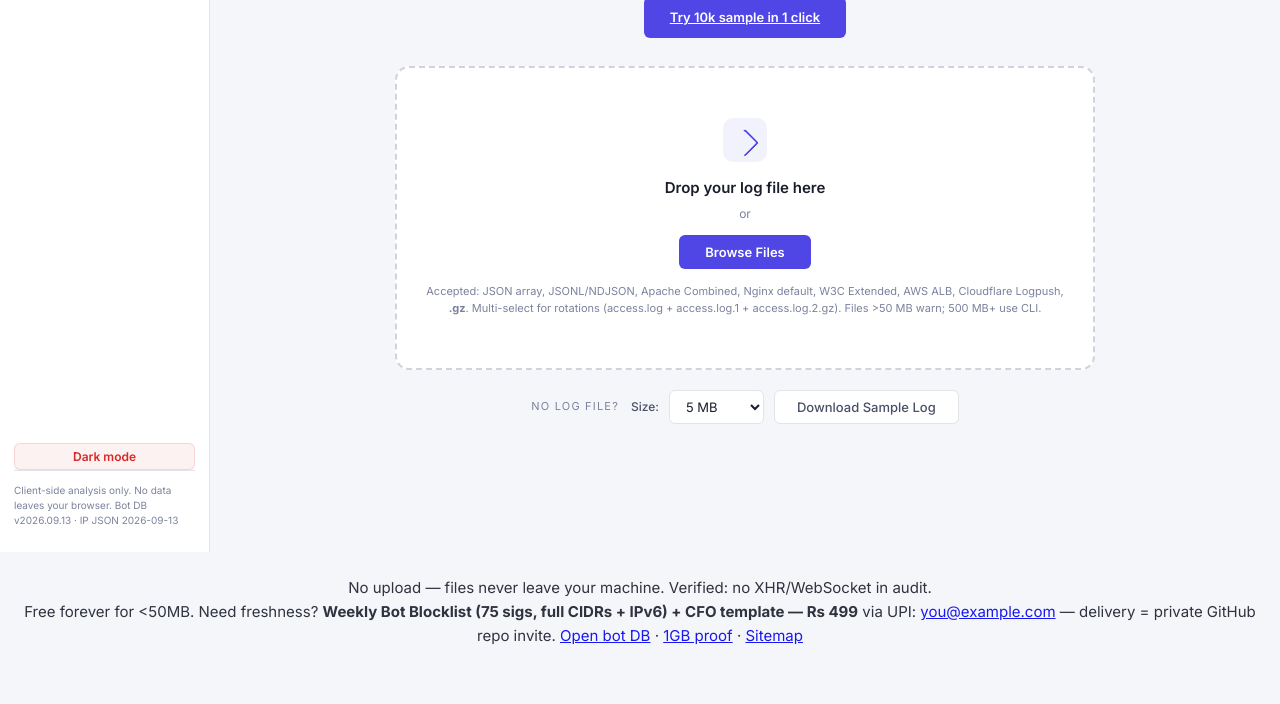
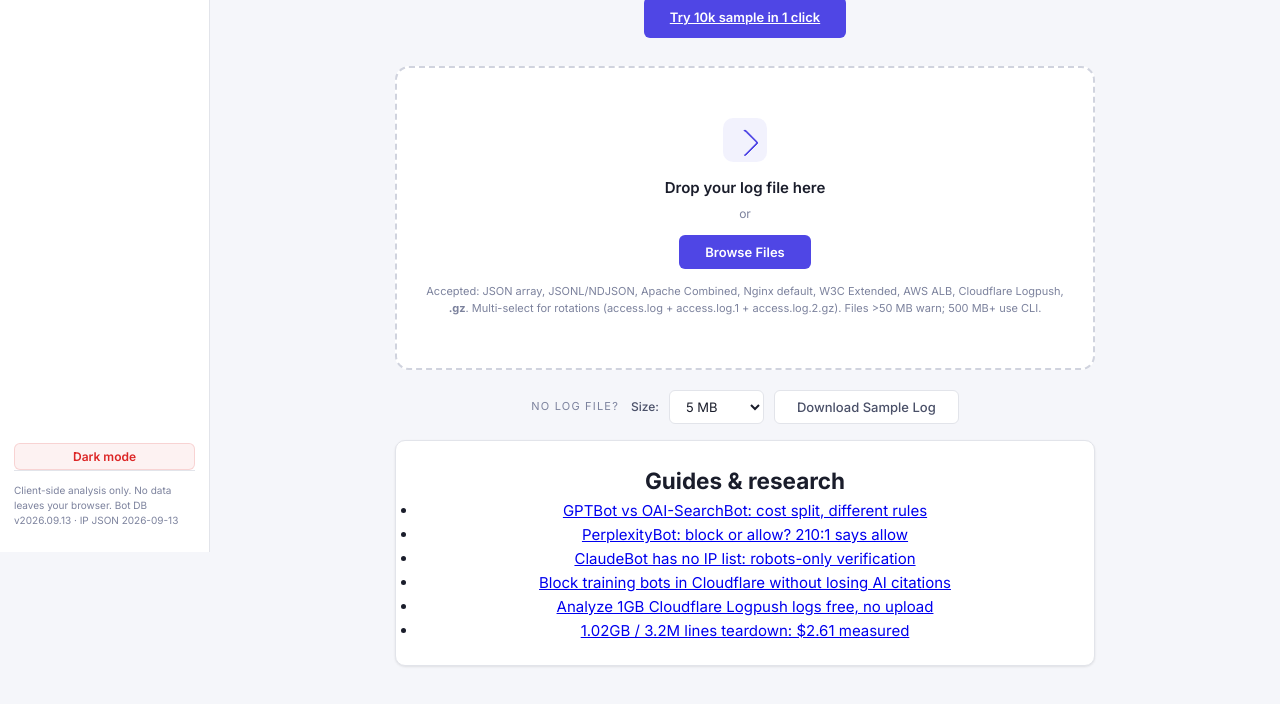
Before and after one commit to dipakjad1993/Log-File-Bot-Traffic-Cost-Analyzer, a website: page index.html in a window 1280 px wide. Shown: the part 248-952 px from the top of the page. Before the commit the page ends 920 px from the top, so only its background shows below. Drawn offline with Linux system fonts and the light colour scheme.

Commit message:
feat: visible Guides & research nav on homepage

```diff
--- a/index.html
+++ b/index.html
@@ -117,6 +117,17 @@
         <button class="btn-outline" id="download-sample-btn">Download Sample Log</button>
       </div>
     </div>
+    <nav class="guides-nav card" aria-label="Guides and research" style="margin-top:16px">
+      <h2 style="margin-top:0">Guides &amp; research</h2>
+      <ul>
+        <li><a href="./bots/gptbot-vs-oai-searchbot.html">GPTBot vs OAI-SearchBot: cost split, different rules</a></li>
+        <li><a href="./bots/perplexitybot-block-or-allow.html">PerplexityBot: block or allow? 210:1 says allow</a></li>
+        <li><a href="./bots/claudebot-no-ip-robots-only.html">ClaudeBot has no IP list: robots-only verification</a></li>
+        <li><a href="./guides/block-training-bots-cloudflare-without-losing-citations.html">Block training bots in Cloudflare without losing AI citations</a></li>
+        <li><a href="./guides/cloudflare-logpush-1gb-analysis-free.html">Analyze 1GB Cloudflare Logpush logs free, no upload</a></li>
+        <li><a href="./research/1gb-teardown.html">1.02GB / 3.2M lines teardown: $2.61 measured</a></li>
+      </ul>
+    </nav>
   </div>
 
   <!-- File info bar -->
```
